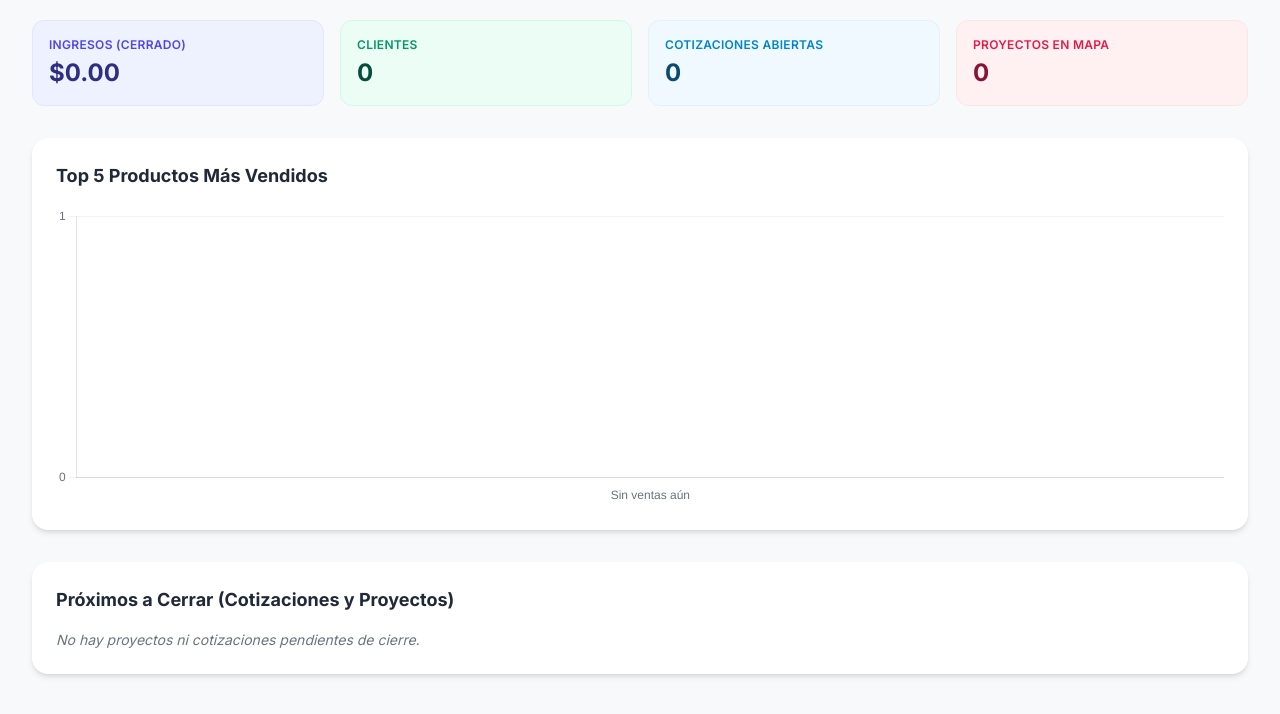
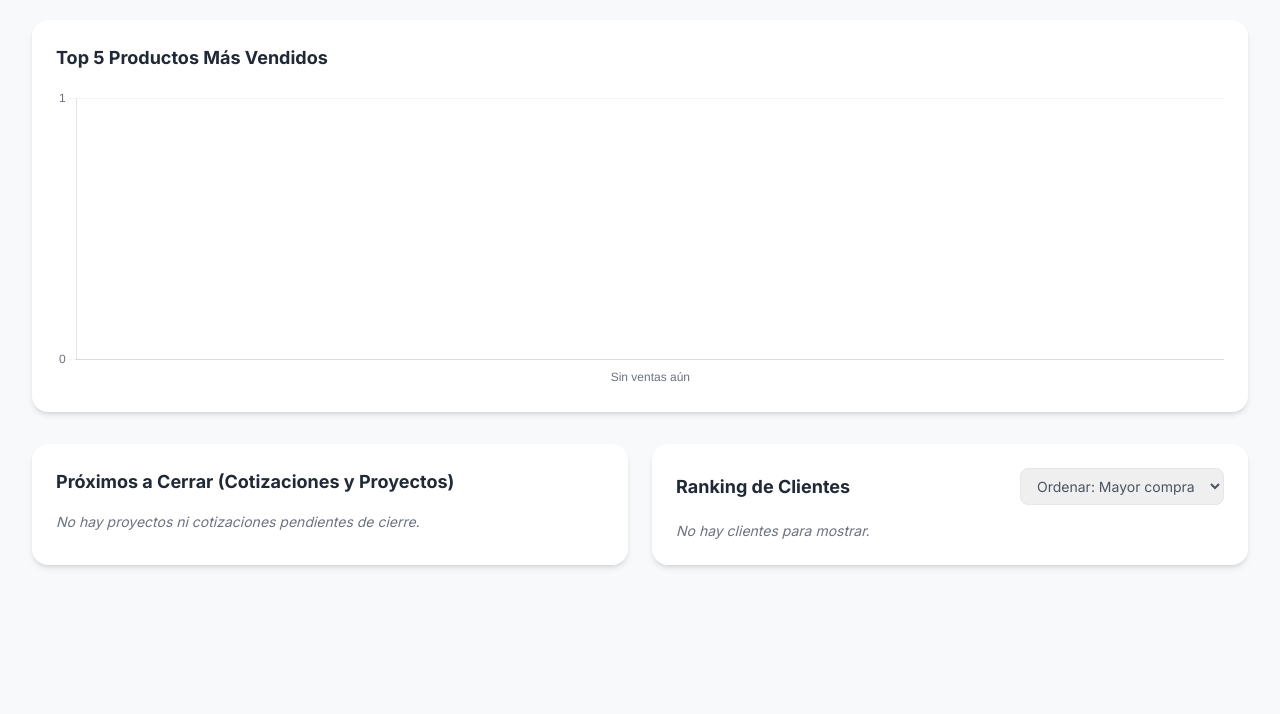
Before and after one commit to tobaradonayg/CRM, a plain HTML site: page index.html in a window 1280 px wide. Shown: the part 148-862 px from the top of the page. After the commit the page ends 800 px from the top, so only its background shows below. Drawn offline with nearby package versions, Linux system fonts and the light colour scheme.

Commit message:
Update index.html

```diff
--- a/index.html
+++ b/index.html
@@ -110,9 +110,6 @@
         <div class="max-w-7xl mx-auto px-4 sm:px-6 lg:px-8">
             <h1 class="text-2xl font-extrabold text-gray-900 sm:text-4xl mb-6" style="color: #293241;">Dashboard</h1>
 
-            <!-- Tarjetas de Resumen -->
-            <div id="summary-cards" class="grid grid-cols-2 md:grid-cols-4 gap-4 mb-8"></div>
-
             <!-- Gráfica de Productos -->
             <div class="bg-white rounded-2xl shadow-md p-6 mb-8">
                 <h3 class="text-lg font-bold mb-4 text-gray-800">Top 5 Productos Más Vendidos</h3>
@@ -121,10 +118,25 @@
                 </div>
             </div>
 
-            <!-- Próximos a Cerrar -->
-            <div class="bg-white rounded-2xl shadow-md p-6">
-                <h3 class="text-lg font-bold mb-4 text-gray-800">Próximos a Cerrar (Cotizaciones y Proyectos)</h3>
-                <div id="upcoming-closes-list" class="space-y-3"></div>
+            <div class="grid grid-cols-1 lg:grid-cols-2 gap-6 mb-8">
+                <!-- Próximos a Cerrar -->
+                <div class="bg-white rounded-2xl shadow-md p-6">
+                    <h3 class="text-lg font-bold mb-4 text-gray-800">Próximos a Cerrar (Cotizaciones y Proyectos)</h3>
+                    <div id="upcoming-closes-list" class="space-y-3"></div>
+                </div>
+
+                <!-- Ranking de Clientes -->
+                <div class="bg-white rounded-2xl shadow-md p-6">
+                    <div class="flex justify-between items-center mb-4 flex-wrap gap-2">
+                        <h3 class="text-lg font-bold text-gray-800">Ranking de Clientes</h3>
+                        <select id="sortClientsSelect" class="border rounded-lg px-3 py-2 text-sm text-gray-600 focus:ring-2 focus:ring-indigo-500" onchange="renderClientRanking()">
+                            <option value="spent">Ordenar: Mayor compra</option>
+                            <option value="name">Ordenar: Nombre (A-Z)</option>
+                            <option value="recent">Ordenar: Más recientes</option>
+                        </select>
+                    </div>
+                    <div id="client-ranking-list" class="space-y-2 max-h-[400px] overflow-y-auto pr-2"></div>
+                </div>
             </div>
         </div>
     </div>
@@ -532,31 +544,8 @@
         function renderHomeDashboard() {
             const clients = JSON.parse(localStorage.getItem('clients') || '[]');
             const quotes = JSON.parse(localStorage.getItem('quotes') || '[]');
-            const projects = JSON.parse(localStorage.getItem('projects') || '[]');
 
             const closedQuotes = quotes.filter(q => q.status === 'cerrada');
-            const totalRevenue = closedQuotes.reduce((sum, q) => sum + parseFloat(q.amount || 0), 0);
-            const openQuotes = quotes.filter(q => q.status !== 'cerrada').length;
-
-            const summaryHtml = `
-                <div class="bg-indigo-50 p-4 rounded-xl border border-indigo-100">
-                    <div class="text-xs text-indigo-600 font-semibold uppercase tracking-wide">Ingresos (Cerrado)</div>
-                    <div class="text-2xl font-bold text-indigo-900 mt-1">$${totalRevenue.toFixed(2)}</div>
-                </div>
-                <div class="bg-emerald-50 p-4 rounded-xl border border-emerald-100">
-                    <div class="text-xs text-emerald-600 font-semibold uppercase tracking-wide">Clientes</div>
-                    <div class="text-2xl font-bold text-emerald-900 mt-1">${clients.length}</div>
-                </div>
-                <div class="bg-sky-50 p-4 rounded-xl border border-sky-100">
-                    <div class="text-xs text-sky-600 font-semibold uppercase tracking-wide">Cotizaciones Abiertas</div>
-                    <div class="text-2xl font-bold text-sky-900 mt-1">${openQuotes}</div>
-                </div>
-                <div class="bg-rose-50 p-4 rounded-xl border border-rose-100">
-                    <div class="text-xs text-rose-600 font-semibold uppercase tracking-wide">Proyectos en Mapa</div>
-                    <div class="text-2xl font-bold text-rose-900 mt-1">${projects.length}</div>
-                </div>
-            `;
-            document.getElementById('summary-cards').innerHTML = summaryHtml;
 
             // Gráfica de Productos
             const productCounts = {};
@@ -598,6 +587,7 @@
             });
 
             renderUpcomingCloses();
+            renderClientRanking();
         }
 
         function renderUpcomingCloses() {
@@ -607,7 +597,6 @@
 
             let upcomingItems = [];
 
-            // 1. Añadir cotizaciones abiertas
             quotes.forEach(q => {
                 if (q.status !== 'cerrada') {
                     const client = clients.find(c => c.id === q.clientId);
@@ -624,7 +613,6 @@
                 }
             });
 
-            // 2. Añadir proyectos que NO tienen una cotización abierta vinculada
             projects.forEach(p => {
                 const hasOpenQuote = quotes.some(q => q.projectId === p.id && q.status !== 'cerrada');
                 if (!hasOpenQuote) {
@@ -642,7 +630,6 @@
                 }
             });
 
-            // 3. Ordenar por fecha (más pronto primero)
             upcomingItems.sort((a, b) => {
                 if (!a.closeDate) return 1;
                 if (!b.closeDate) return -1;
@@ -683,6 +670,55 @@
                         <span class="text-xs font-bold px-2 py-1 rounded-full ${colorClass}">${days} días</span>
                         <div class="text-xs text-gray-400 mt-1">📅 ${dateStr}</div>
                     </div>
+                </div>`;
+            }).join('');
+        }
+
+        function renderClientRanking() {
+            const clients = JSON.parse(localStorage.getItem('clients') || '[]');
+            const quotes = JSON.parse(localStorage.getItem('quotes') || '[]');
+            const sortBy = document.getElementById('sortClientsSelect').value;
+
+            const clientStats = clients.map(c => {
+                const clientClosedQuotes = quotes.filter(q => q.clientId === c.id && q.status === 'cerrada');
+                const spent = clientClosedQuotes.reduce((sum, q) => sum + parseFloat(q.amount || 0), 0);
+                return { ...c, spent: spent };
+            });
+
+            if (sortBy === 'spent') {
+                clientStats.sort((a, b) => b.spent - a.spent);
+            } else if (sortBy === 'name') {
+                clientStats.sort((a, b) => `${a.name} ${a.lastname}`.localeCompare(`${b.name} ${b.lastname}`));
+            } else if (sortBy === 'recent') {
+                clientStats.sort((a, b) => (b.createdAt || '').localeCompare(a.createdAt || ''));
+            }
+
+            const list = document.getElementById('client-ranking-list');
+            if (clientStats.length === 0) {
+                list.innerHTML = '<p class="text-gray-500 italic text-sm">No hay clientes para mostrar.</p>';
+                return;
+            }
+
+            list.innerHTML = clientStats.map((c, index) => {
+                let rightInfo = '';
+                if (sortBy === 'spent') {
+                    rightInfo = c.spent > 0
+                        ? `<span class="text-sm font-bold text-emerald-600">$${c.spent.toFixed(2)}</span>`
+                        : `<span class="text-xs text-gray-400">Sin compras</span>`;
+                } else if (sortBy === 'recent') {
+                    rightInfo = c.createdAt ? `<span class="text-xs text-gray-500">${new Date(c.createdAt).toLocaleDateString()}</span>` : '';
+                }
+
+                return `
+                <div onclick="openClientDetail('${c.id}'); switchView('clients');" class="flex items-center justify-between p-3 border rounded-xl hover:bg-gray-50 cursor-pointer transition-colors">
+                    <div class="flex items-center gap-3 min-w-0">
+                        <span class="w-8 h-8 flex items-center justify-center bg-indigo-100 text-indigo-700 rounded-full text-xs font-bold flex-shrink-0">${index + 1}</span>
+                        <div class="min-w-0">
+                            <div class="font-semibold text-gray-900 truncate">${c.name} ${c.lastname}</div>
+                            <div class="text-xs text-gray-500 truncate">${c.phone}</div>
+                        </div>
+                    </div>
+                    ${rightInfo}
                 </div>`;
             }).join('');
         }
```
